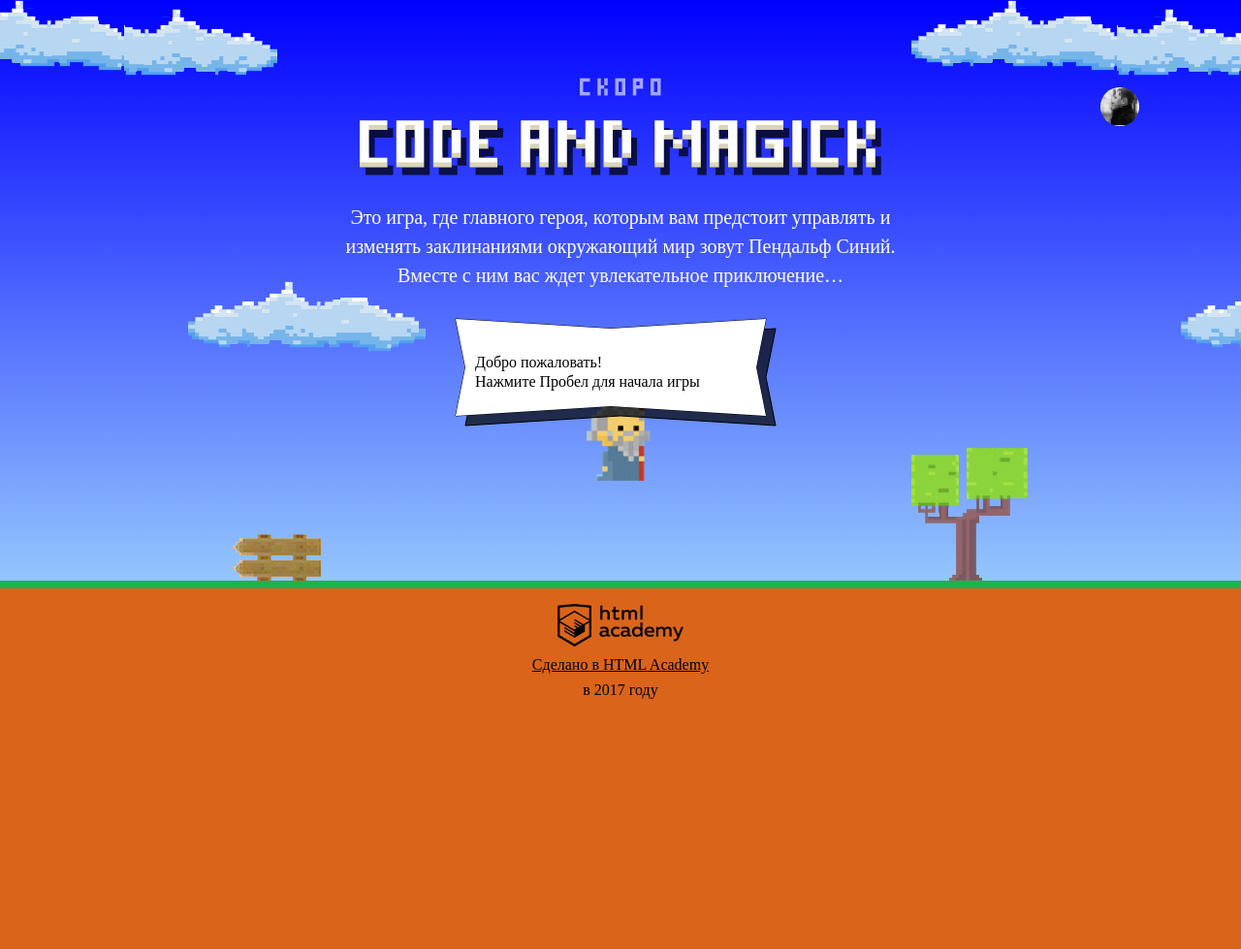
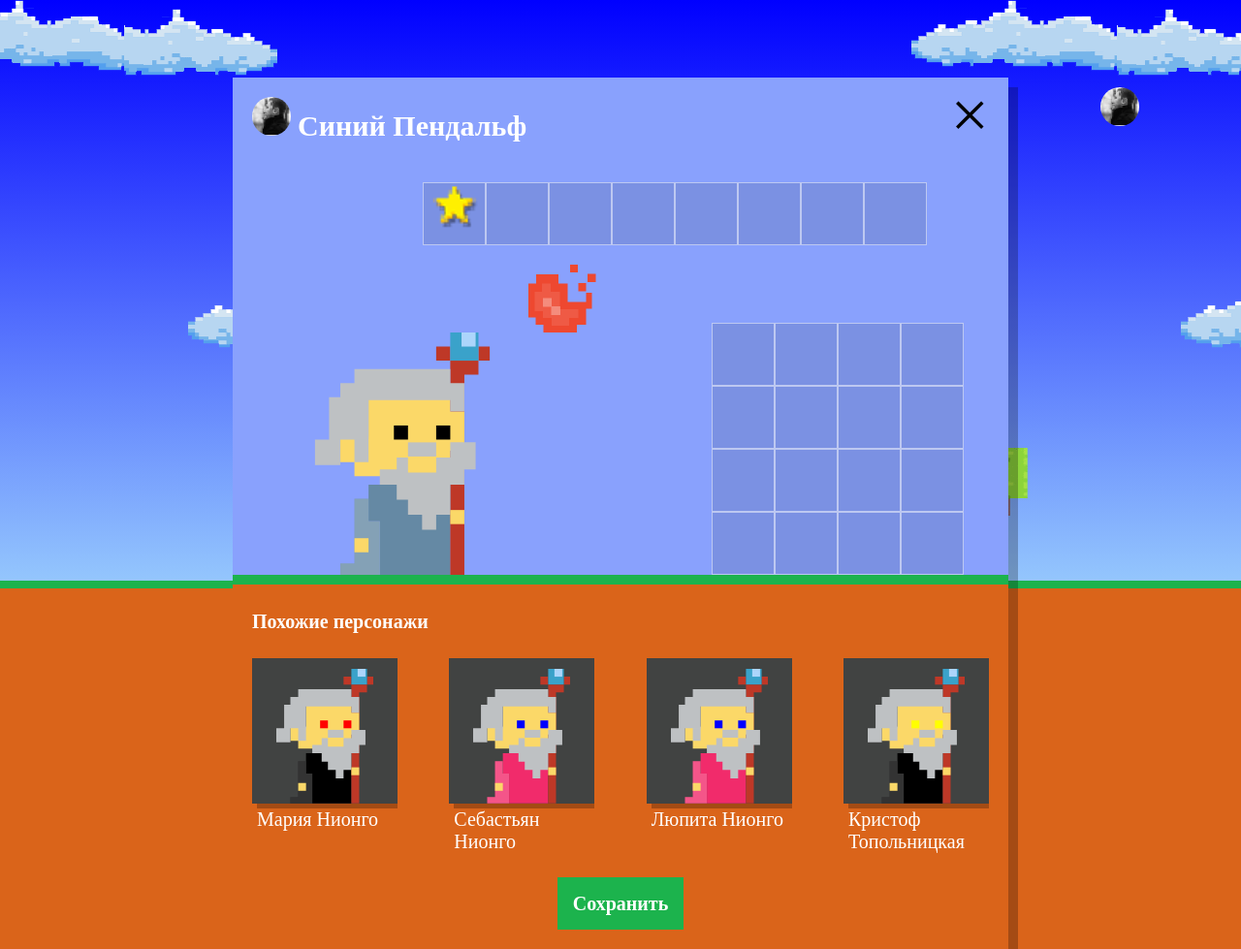
Before and after one commit to LeonMS88/233232-code-and-magick-17, a website: page index.html in a window 1280 px wide. Shown: the whole page at 97% size. Before the commit the page ends 800 px from the top, so only its background shows below. Drawn offline with Linux system fonts and the light colour scheme; a web font is replaced by a local one.

Commit message:
Учебный проект: нас орда

```diff
--- a/index.html
+++ b/index.html
@@ -209,7 +209,7 @@
 </script>
 
 <script src="js/stat.js"></script>
-
+<script src="js/setup.js"></script>
 <script src="js/game.js"></script>
 
 </body>
--- /dev/null
+++ b/js/setup.js
@@ -0,0 +1,76 @@
+'use strict';
+
+// Показываем окно
+var userDialog = document.querySelector('.setup');
+userDialog.classList.remove('hidden');
+
+var similarListElement = document.querySelector('.setup-similar-list');
+var similarWizardTemplate = document.querySelector('#similar-wizard-template').content.querySelector('.setup-similar-item');
+
+// Массивы параметров
+var nameWizards = ['Иван', 'Хуан', 'Себастьян', 'Мария', 'Кристоф', 'Виктор', 'Юлия', 'Люпита', 'Вашингтон'];
+var surnameWizards = ['да Марья', 'Верон', 'Мирабелла', 'Вальц', 'Онопко', 'Топольницкая', 'Нионго', 'Ирвинг'];
+var coatColor = ['rgb(101, 137, 164)', 'rgb(241, 43, 107)', 'rgb(146, 100, 161)', 'rgb(56, 159, 117)', 'rgb(215, 210, 55)', 'rgb(0, 0, 0)'];
+var eyesColor = ['black', 'red', 'blue', 'yellow', 'green'];
+
+// Находим случайное имя и фамилию
+var nameWizard = function () {
+  var name = Math.floor(Math.random() * nameWizards.length);
+  var surname = Math.floor(Math.random() * surnameWizards.length);
+  var nameSurename = nameWizards[name] + ' ' + surnameWizards[surname];
+
+  return nameSurename;
+};
+
+// Находим случайный цвет мантии
+var coatColorWizard = function () {
+  var color = Math.floor(Math.random() * coatColor.length);
+  return coatColor[color];
+};
+
+// Находим случайный цвет глаз
+var eyesColorWizard = function () {
+  var color = Math.floor(Math.random() * eyesColor.length);
+  return eyesColor[color];
+};
+
+var wizards = [
+  {
+    name: nameWizard(),
+    coatColor: coatColorWizard(),
+    eyesColor: eyesColorWizard()
+  },
+  {
+    name: nameWizard(),
+    coatColor: coatColorWizard(),
+    eyesColor: eyesColorWizard()
+  },
+  {
+    name: nameWizard(),
+    coatColor: coatColorWizard(),
+    eyesColor: eyesColorWizard()
+  },
+  {
+    name: nameWizard(),
+    coatColor: coatColorWizard(),
+    eyesColor: eyesColorWizard()
+  }
+];
+
+var renderWizard = function (wizard) {
+  var wizardElement = similarWizardTemplate.cloneNode(true);
+
+  wizardElement.querySelector('.setup-similar-label').textContent = wizard.name;
+  wizardElement.querySelector('.wizard-coat').style.fill = wizard.coatColor;
+  wizardElement.querySelector('.wizard-eyes').style.fill = wizard.eyesColor;
+
+  return wizardElement;
+};
+
+var fragment = document.createDocumentFragment();
+for (var i = 0; i < wizards.length; i++) {
+  fragment.appendChild(renderWizard(wizards[i]));
+}
+similarListElement.appendChild(fragment);
+
+userDialog.querySelector('.setup-similar').classList.remove('hidden');
```
